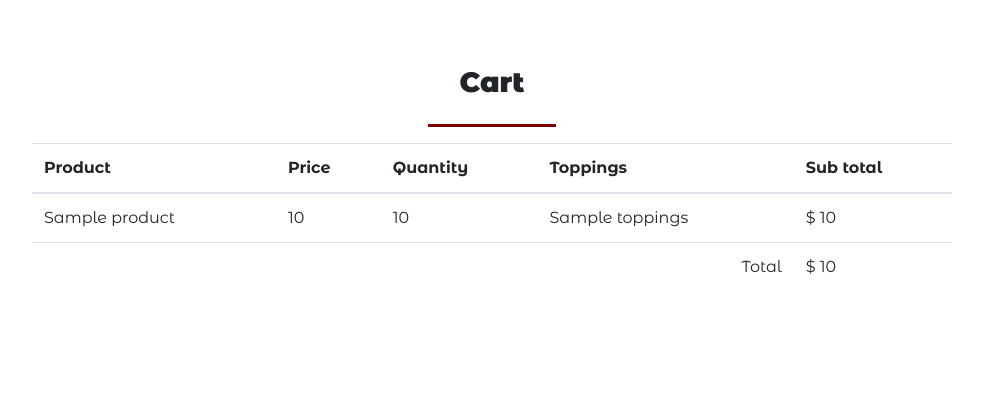
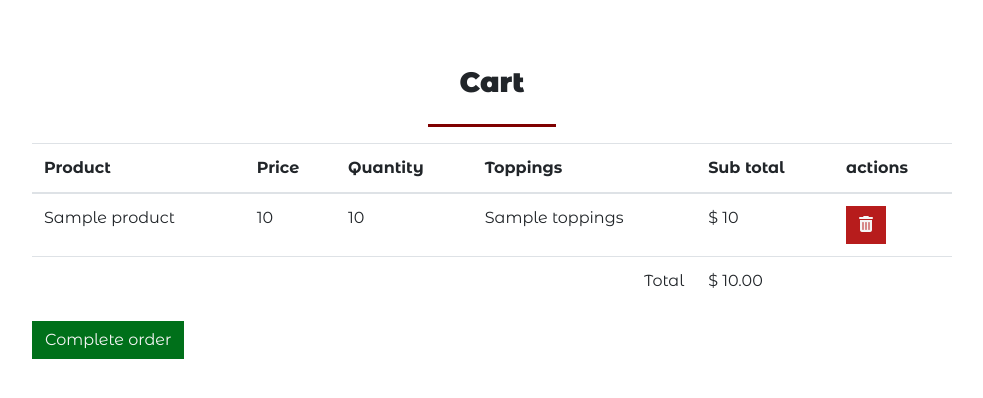
Before and after one commit to emmanuelluur/pizza_app, a Django app: template apps/ordenes/templates/cart_items.html in a window 1280 px wide. Shown: the part 62-460 px from the top of the page, without its empty margins (148-1131 px from the left). Run offline with Django 3.2, Linux system fonts and the light colour scheme; the template is opened without the code that fills it: most values are stand-ins (such as "Sample title", 1, 10 or a date in 2020); some libraries are stand-ins or nearby versions.

Commit message:
delete item from cart

```diff
--- a/apps/ordenes/templates/cart_items.html
+++ b/apps/ordenes/templates/cart_items.html
@@ -16,6 +16,7 @@
                         <th>Quantity</th>
                         <th>Toppings</th>
                         <th>Sub total</th>
+                        <th>actions</th>
                     </thead>
                     <tbody>
                         {% if products %}
@@ -26,6 +27,8 @@
                             <td>{{ item.quantity }}</td>
                             <td>{{ item.toppings }}</td>
                             <td>$ {{ item.total }}</td>
+                            <td> <a href="{% url 'delete_item' id_prod=item.id %}" class="btn btn-delete"><i
+                                        class="fas fa-trash-alt"></i></a> </td>
                         </tr>
                         {% endfor %}
                         <tr>
@@ -33,11 +36,13 @@
                             <td></td>
                             <td></td>
                             <td class="text-right">Total</td>
-                            <td>$ {{ total }}</td>
+                            <td>$ {{ total|floatformat:2 }}</td>
+                            <td></td>
                         </tr>
                         {% endif %}
                     </tbody>
                 </table>
+                <a href="#" class="btn btn-secondary"> Complete order </a>
             </div>
         </div>
     </div>
--- a/apps/ordenes/urls.py
+++ b/apps/ordenes/urls.py
@@ -7,4 +7,5 @@ urlpatterns = [
     path('add/product/', login_required(views.add_item_post), name="add_item_post"),
     path('cart/', login_required(views.cart_view), name="cart_view"),
     path('success/', login_required(views.success_add), name="success_add"),
+    path('item/delete/<int:id_prod>', login_required(views.delete_item), name="delete_item"),
 ]
--- a/static/css/styles.css
+++ b/static/css/styles.css
@@ -61,6 +61,26 @@ body {
   border-color: #b71c1c !important;
   background-color: #b71c1c !important;
   color: #f5f5f5 !important;
+}
+
+.btn-delete {
+  border-radius: 0;
+  border-color: #b71c1c !important;
+  background-color: #b71c1c !important;
+  color: #f5f5f5 !important;
+}
+
+.btn-delete > i {
+  color: #f5f5f5 !important;
+}
+
+.btn-delete:hover {
+  background-color: transparent !important;
+  color: #b71c1c !important;
+}
+
+.btn-delete:hover > i {
+  color: #b71c1c !important;
 }
 
 .btn-secondary {
--- a/static/sass/styles.scss
+++ b/static/sass/styles.scss
@@ -62,6 +62,26 @@ body {
 	background-color: $primary !important;
 	color: $color-white !important;
 }
+
+.btn-delete {
+	border-radius: 0;
+	border-color: $primary !important;
+	background-color: $primary !important;
+	color: $color-white !important;
+}
+.btn-delete > i {
+	color: $color-white !important;
+}
+
+.btn-delete:hover {
+	background-color: transparent !important;
+	color: $primary !important;
+}
+
+.btn-delete:hover > i{
+	color: $primary !important;
+}
+
 .btn-secondary {
 	border-radius: 0;
 	border-color: $s-dark !important;
```
Also changed, not shown: apps/ordenes/templates/item_delete.html (added, +26 -0 lines), apps/ordenes/views.py (+25 -3 lines), 1 other file.
